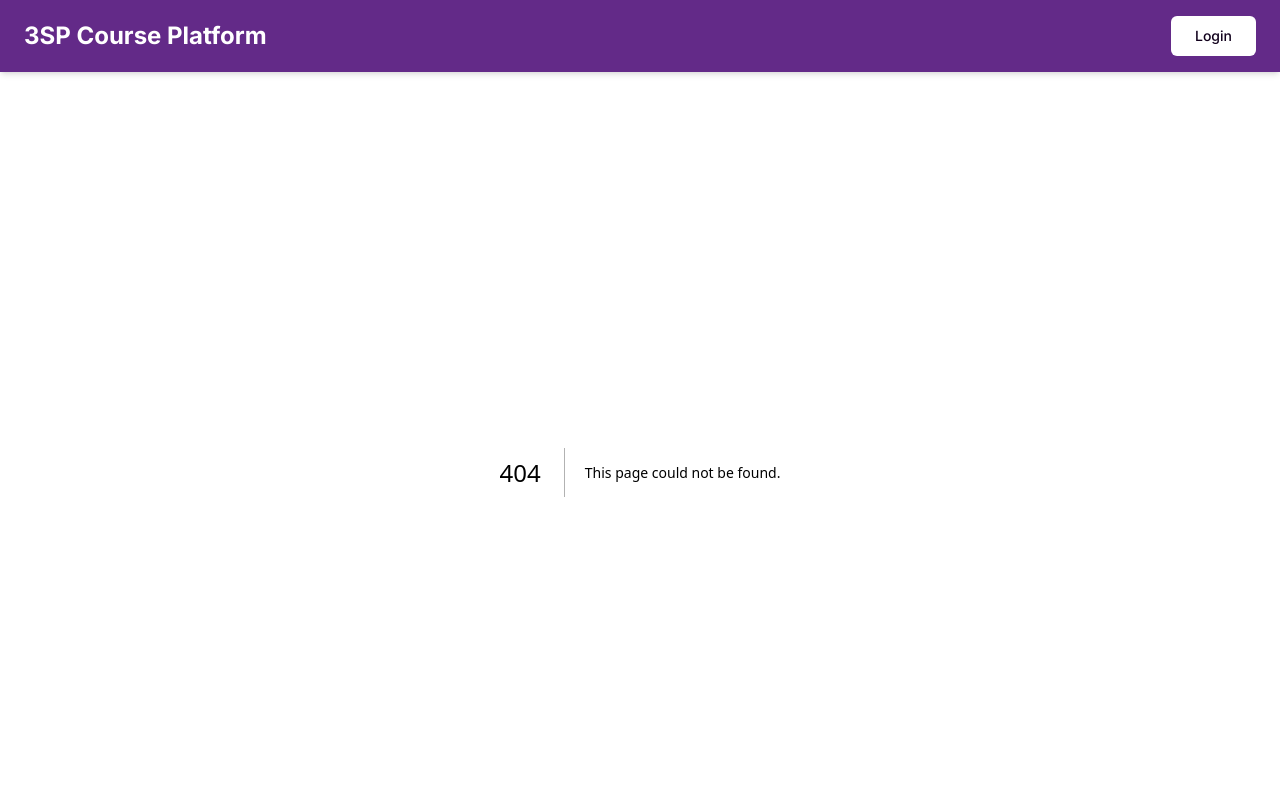
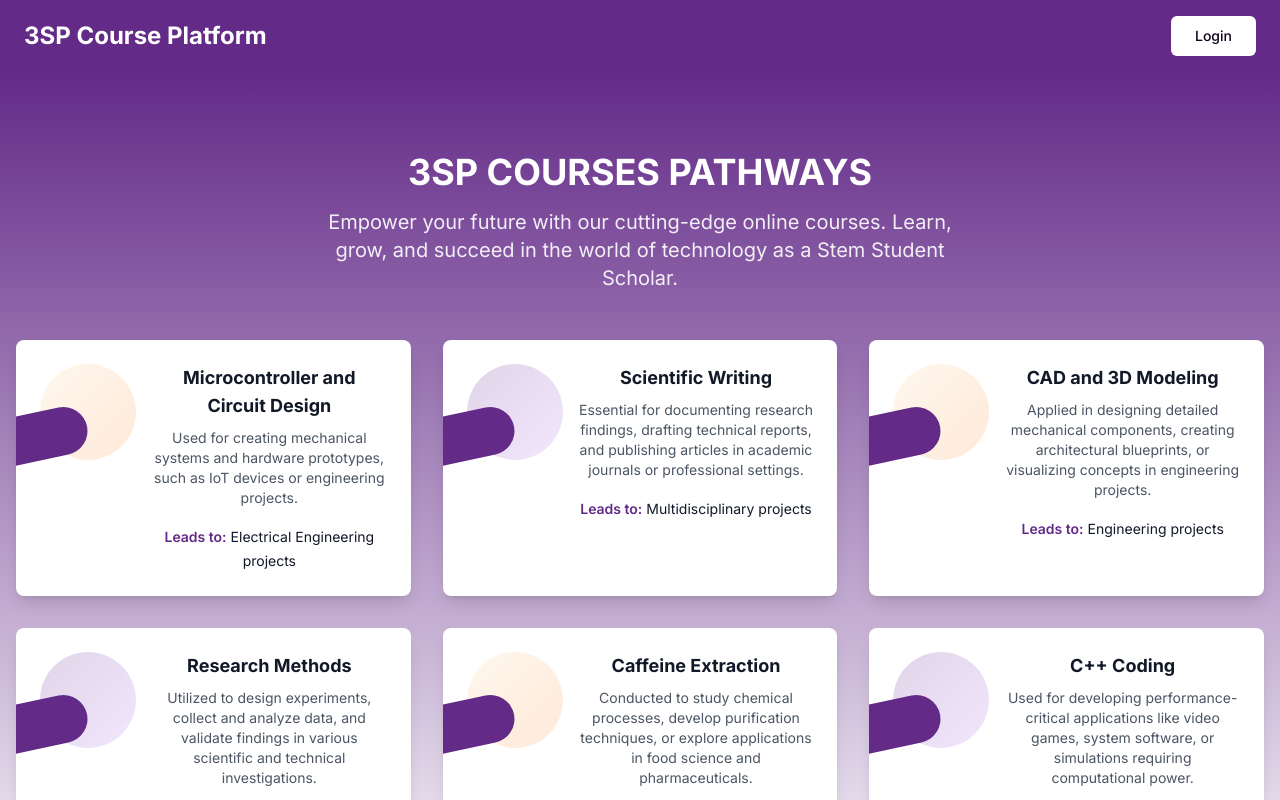
Before and after one commit to jech1/3spcourses, a Next.js app: page /CoursePathways in a window 1280 px wide. Before the commit this address had no page. Shown: the top 800 px of the page. Built offline with nearby package versions, Linux system fonts and the light colour scheme.

Commit message:
routing to course pathways button works

```diff
--- /dev/null
+++ b/src/app/CoursePathways/page.tsx
@@ -0,0 +1,112 @@
+"use client";
+
+import { Inter } from "next/font/google";
+
+const inter = Inter({ subsets: ["latin"] });
+
+export default function CoursePathways() {
+  const courses = [
+    {
+      title: "Microcontroller and Circuit Design",
+      description:
+        "Used for creating mechanical systems and hardware prototypes, such as IoT devices or engineering projects.",
+      leadsTo: "Electrical Engineering projects",
+      badge: "/3spcourses/3spcourses/public/circuitbadge.png",
+      badgeColor: "orange",
+    },
+    {
+      title: "Scientific Writing",
+      description:
+        "Essential for documenting research findings, drafting technical reports, and publishing articles in academic journals or professional settings.",
+      leadsTo: "Multidisciplinary projects",
+      badge: "/3spcourses/public/Scientific Writing Badge (1).png",
+      badgeColor: "purple",
+    },
+    {
+      title: "CAD and 3D Modeling",
+      description:
+        "Applied in designing detailed mechanical components, creating architectural blueprints, or visualizing concepts in engineering projects.",
+      leadsTo: "Engineering projects",
+      badge: "/3spcourses/3spcourses/public/CADbadge (1).png",
+      badgeColor: "orange",
+    },
+    {
+      title: "Research Methods",
+      description:
+        "Utilized to design experiments, collect and analyze data, and validate findings in various scientific and technical investigations.",
+      leadsTo: "Multidisciplinary projects",
+      badge: "/3spcourses/public/Researchbadge.png",
+      badgeColor: "purple",
+    },
+    {
+      title: "Caffeine Extraction",
+      description:
+        "Conducted to study chemical processes, develop purification techniques, or explore applications in food science and pharmaceuticals.",
+      leadsTo: "Biology and Chemistry projects",
+      badge: "/3spcourses/public/c++badge.png",
+      badgeColor: "orange",
+    },
+    {
+      title: "C++ Coding",
+      description:
+        "Used for developing performance-critical applications like video games, system software, or simulations requiring computational power.",
+      leadsTo: "Computer Science projects",
+      badge: "/3spcourses/public/c++badge.png",
+      badgeColor: "purple",
+    },
+  ];
+
+  return (
+    <div className={`min-h-screen flex flex-col ${inter.className}`}>
+      <main className="flex-grow">
+        <section className="bg-gradient-to-b from-[#632a88] to-white text-white py-20">
+          <div className="container mx-auto px-4 text-center">
+            <h1 className="text-4xl font-bold mb-4">3SP COURSES PATHWAYS</h1>
+            <p className="text-xl max-w-2xl mx-auto opacity-90 mb-12">
+              Empower your future with our cutting-edge online courses. Learn,
+              grow, and succeed in the world of technology as a Stem Student
+              Scholar.
+            </p>
+
+            <div className="grid gap-8 md:grid-cols-2 lg:grid-cols-3">
+              {courses.map((course, index) => (
+                <div
+                  key={index}
+                  className="bg-white text-gray-900 rounded-lg shadow-lg overflow-hidden transition-transform duration-300 hover:scale-105"
+                >
+                  <div className="p-6">
+                    <div className="flex items-start gap-4">
+                      <div className="w-24 h-24 relative shrink-0">
+                        <div
+                          className={`absolute inset-0 rounded-full ${
+                            course.badgeColor === "orange"
+                              ? "bg-gradient-to-br from-orange-200 to-orange-400"
+                              : "bg-gradient-to-br from-[#632a88] to-purple-400"
+                          } opacity-20`}
+                        />
+                        <div className="absolute -left-1/2 bottom-0 w-full h-1/2 bg-[#632a88] rounded-r-full transform -rotate-12" />
+                      </div>
+
+                      <div className="space-y-2">
+                        <h3 className="font-bold text-lg">{course.title}</h3>
+                        <p className="text-sm text-gray-600">
+                          {course.description}
+                        </p>
+                        <div className="pt-2">
+                          <span className="text-sm font-semibold text-[#632a88]">
+                            Leads to:
+                          </span>
+                          <span className="text-sm ml-1">{course.leadsTo}</span>
+                        </div>
+                      </div>
+                    </div>
+                  </div>
+                </div>
+              ))}
+            </div>
+          </div>
+        </section>
+      </main>
+    </div>
+  );
+}
--- a/src/app/page.tsx
+++ b/src/app/page.tsx
@@ -1,5 +1,6 @@
 "use client";
 
+//import { useRouter } from "next/navigation";
 import Link from "next/link";
 import Image from "next/image";
 import AnimatedImageCarousel from "../components/ui/AnimatedImageCarousel";
@@ -64,6 +65,7 @@ const courses = [
 ];
 
 export default function Home() {
+  //const router = useRouter();
   return (
     <div className="min-h-screen flex flex-col">
       <main className="flex-grow">
@@ -84,19 +86,14 @@ export default function Home() {
               grow, and succeed in the world of technology as a Stem Student
               Scholar.
             </p>
-            <a
-              href="CoursesPathways.png"
-              target="_blank"
-              rel="noopener noreferrer"
-              className="hover:underline"
-            >
+            <Link href="/CoursePathways">
               <Button
                 size="lg"
                 className="bg-white text-[#11001C] hover:bg-gray-100"
               >
                 Explore Pathways
               </Button>
-            </a>
+            </Link>
           </div>
         </section>
 
```
